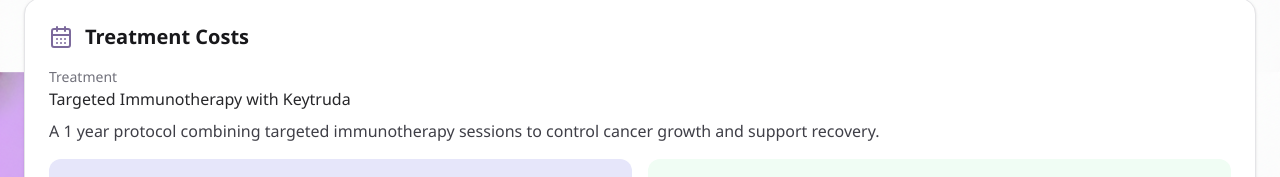
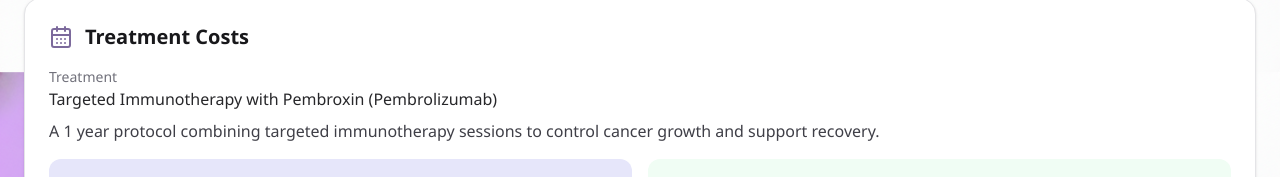
Before and after one commit to sankhaBA/cancer-patient-donation-site, a Next.js app: page / in a window 1280 px wide. Shown: the part 2730-2907 px from the top of the page. Built offline with nearby package versions, Linux system fonts and the light colour scheme.

Commit message:
update treatment name

```diff
--- a/src/data/dummy.ts
+++ b/src/data/dummy.ts
@@ -96,7 +96,7 @@
     // },
   ],
   treatmentPlan: {
-    treatmentName: "Targeted Immunotherapy with Keytruda",
+    treatmentName: "Targeted Immunotherapy with Pembroxin (Pembrolizumab)",
     description:
       "A 1 year protocol combining targeted immunotherapy sessions to control cancer growth and support recovery.",
     totalAmount: 6300000,
```
